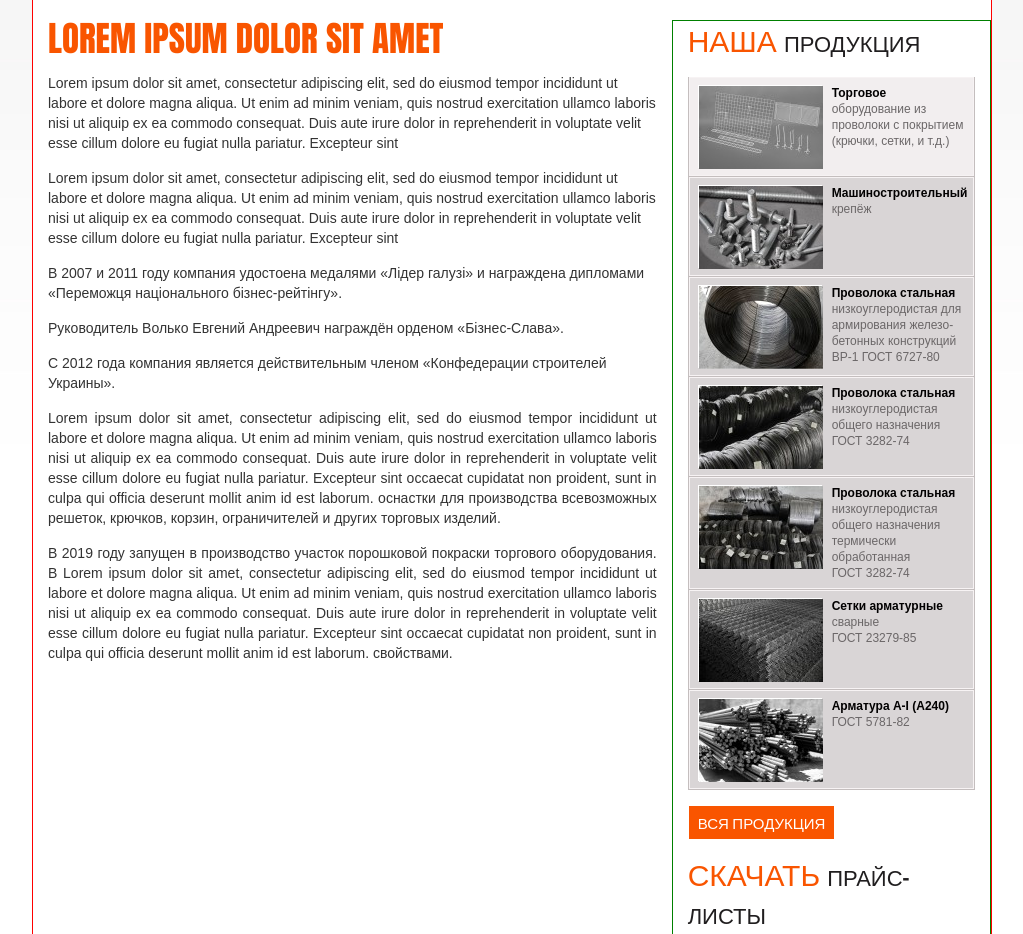
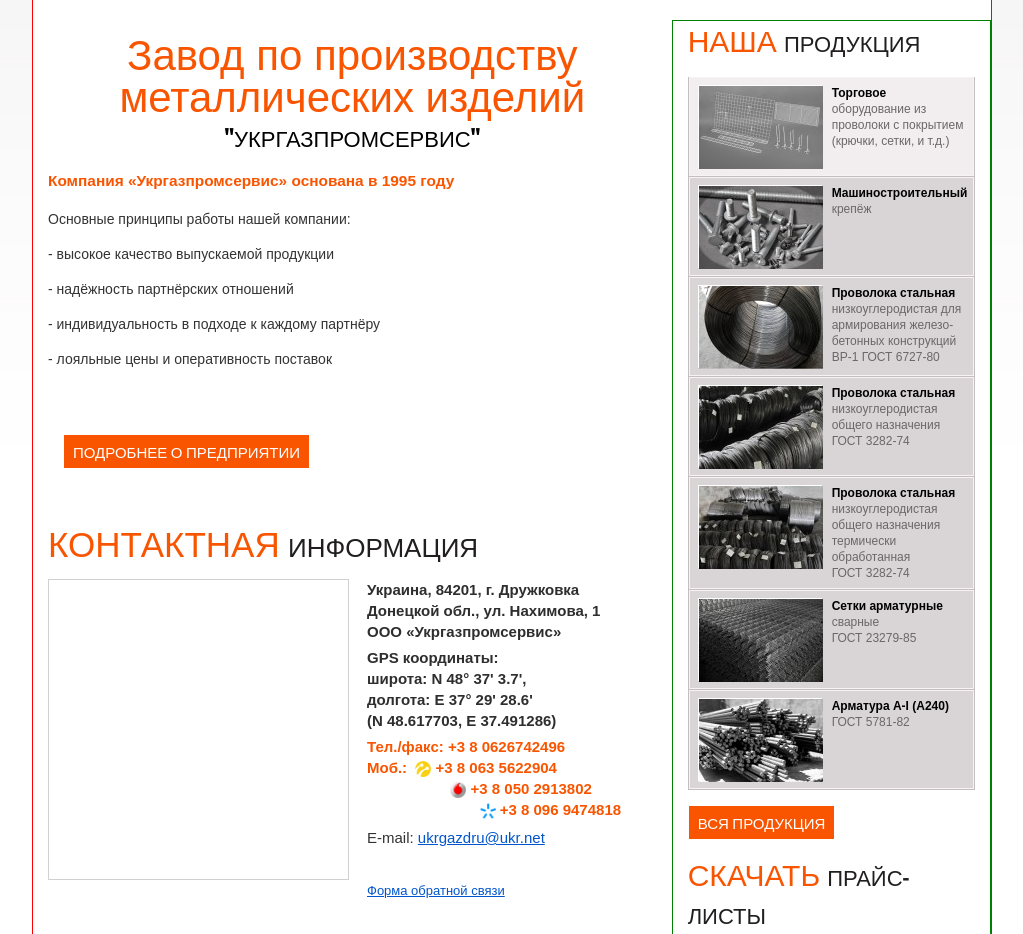
Before and after one commit to ditrix/mkugps, a plain HTML site: page page.html in a window 1280 px wide. Shown: the part 700-1634 px from the top of the page, without its empty margins (128-1151 px from the left). Drawn offline with nearby package versions, Linux system fonts and the light colour scheme.

Commit message:
page.html content

```diff
--- a/css/style.css
+++ b/css/style.css
@@ -4,14 +4,16 @@
 }
 
 .home-page-block h1 {
-	color: #f95500;
-	font-size: 16px;
-	line-height: 20px;
+	color: var(--main-title-color);
+	font-size: 1.4em;
+	line-height: 1;
 	padding: 15px 0 0 0;
 	margin: 0;
 	font-family: Arial, Tahoma, Helvetica, Verdana, sans-serif;
 	text-transform: none;
 }
+
+.home-page-block h2 { color: black; font-size: 22px; line-height: 1.3; margin-top: 5px; }
 
 .home-page-block .home-contacts-block p {
 	margin: 0 0 17px 0;
--- a/css/template_styles.css
+++ b/css/template_styles.css
@@ -277,7 +277,7 @@
  components templates styles
 -------------------------------------------*/
 
-.home .aside_title,
+.home .aside_title, .home-title,
 .inner .aside_title {
 	text-transform: uppercase;
 	color: var(--main-title-color);
@@ -301,7 +301,10 @@
 	margin: 0;
 }
 
+.home-title {	text-align: center; }
 
+
+.home-about-block h3 { color: var(--main-title-color);}
 
 /*
 * projectkit:site.tree_menu - template.1.0.top
--- /dev/null
+++ b/homemap.html
@@ -0,0 +1,2 @@
+<!-- -->
+<iframe src="https://www.google.com/maps/embed?pb=!1m24!1m12!1m3!1d5275.639449271867!2d37.5082953550893!3d48.6132939395031!2m3!1f0!2f0!3f0!3m2!1i1024!2i768!4f13.1!4m9!3e0!4m3!3m2!1d48.6371033!2d37.5396055!4m3!3m2!1d48.6177201!2d37.4912725!5e0!3m2!1sru!2sua!4v1523391243953" width="300" height="300" frameborder="0" style="border:0" allowfullscreen></iframe>
--- a/page.html
+++ b/page.html
@@ -300,16 +300,7 @@
 
 
 
-			<div class="row">
-				<div class="sub-menu col-12">
-					<div class="page-sub-menu-box-pad col-12">
-						<ul class="horisontl-list page-sub-menu">
-							<li  class="page-sub-menu-item"><a href="about.html"><span class="item-href">О компании</span></a></li>
-							<li  class="page-sub-menu-item"><a href="rewards.html"><span class="item-href">Награды и сертификаты</span></a></li>
-						</ul>
-					</div>
-				</div>
-			</div>
+
 
 			<div class="row">
 
@@ -319,28 +310,78 @@
 					<div class="workarea-column-block">
 
 						<div class="workarea-column-block-pad">
-							<h1>Lorem ipsum dolor sit amet</h1>
 
-							<p>Lorem ipsum dolor sit amet, consectetur adipiscing elit, sed do eiusmod tempor incididunt ut labore et dolore magna aliqua. Ut enim ad minim veniam, quis nostrud exercitation ullamco laboris nisi ut aliquip ex ea commodo consequat. Duis aute irure dolor in reprehenderit in voluptate velit esse cillum dolore eu fugiat nulla pariatur. Excepteur sint </p>
 
-							<p>Lorem ipsum dolor sit amet, consectetur adipiscing elit, sed do eiusmod tempor incididunt ut labore et dolore magna aliqua. Ut enim ad minim veniam, quis nostrud exercitation ullamco laboris nisi ut aliquip ex ea commodo consequat. Duis aute irure dolor in reprehenderit in voluptate velit esse cillum dolore eu fugiat nulla pariatur. Excepteur sint </p>
+				<div class="home-page-block">
+					<div class="home-about-block">
+						<div class="home-title">
+							<h1>Завод по производству металлических изделий</h1>
+							<h2>"Укргазпромсервис"</h2>
+						</div>
+						<h3>Компания «Укргазпромсервис» основана в 1995 году</h3>
+						<p>Основные принципы работы нашей компании:</p>
+						<p>- высокое качество выпускаемой продукции</p>
+						<p>- надёжность партнёрских отношений</p>
+						<p>- индивидуальность в подходе к каждому партнёру</p>
+						<p>- лояльные цены и оперативность поставок</p>
+						<p>
+						<br>
+						</p>
+						<a href="about.html" class="more-button">Подробнее о предприятии</a>&nbsp;
+						<br>
+						<br>
+						<br>
+					</div>
 
-							<p>В 2007 и 2011 году компания удостоена медалями «Лідер галузі» и награждена дипломами «Переможця національного бізнес-рейтінгу». </p>
+				<!-- home contact block -->
+					<div class="home-contacts-block">
+						<p class="title">Контактная <span class="subtitle">информация</span></p>
+						<div class="home-contacts-map">
+							<iframe src="homemap.html" style="border:0" allowfullscreen="" width="320" height="320" frameborder="0"></iframe>
+							<div class="clear"></div>
+						</div>
 
-							<p>Руководитель Волько Евгений Андреевич награждён орденом «Бізнес-Слава».</p>
+						<!-- home contact content -->
+						<div class="home-contacts-text">
+							<p class="address"><strong>Украина, 84201, г. Дружковка Донецкой обл., ул. Нахимова, 1
+							<br>
+						   ООО «Укргазпромсервис»</strong>
+						   </p>
+							<p class="address">GPS координаты:&nbsp; &nbsp; &nbsp; &nbsp; &nbsp;
+							&nbsp; &nbsp; &nbsp; &nbsp; &nbsp; &nbsp; &nbsp; широта: N 48° 37'
+							3.7',&nbsp; &nbsp; &nbsp; &nbsp; &nbsp; &nbsp; &nbsp; &nbsp; &nbsp;
+							&nbsp; &nbsp; &nbsp; долгота: E 37° 29' 28.6'&nbsp; &nbsp; &nbsp; &nbsp;
+							&nbsp; &nbsp; &nbsp; &nbsp; &nbsp; &nbsp; &nbsp; &nbsp; &nbsp; (N
+							48.617703, E 37.491286)
+							</p>
+							<p class="tel">Тел./факс: +3 8 0626742496
+							<br>
+							Моб.:&nbsp;
+							<img src="/images/lifecell-16.png" width="16" height="16" border="0">
+							+3 8 063 5622904&nbsp; &nbsp; &nbsp; &nbsp; &nbsp; &nbsp; &nbsp; &nbsp;
+							&nbsp; &nbsp; &nbsp; &nbsp; &nbsp; &nbsp; &nbsp; &nbsp; &nbsp; &nbsp;
+							&nbsp; &nbsp; &nbsp;
+							<img src="/images/vodafone-16.png" width="16" height="16" border="0">
+							+3 8 050 2913802&nbsp; &nbsp; &nbsp; &nbsp; &nbsp; &nbsp; &nbsp; &nbsp;
+							&nbsp; &nbsp; &nbsp; &nbsp; &nbsp; &nbsp; &nbsp; &nbsp; &nbsp; &nbsp;
+							&nbsp; &nbsp;&nbsp;
+							<img src="/images/kyivstar-16.png" width="16" height="16" border="0"> +3 8 096 9474818&nbsp;&nbsp;</p>
 
-							<p>С 2012 года компания является действительным членом «Конфедерации строителей Украины».</p>
+							<p class="email">E-mail: <span class="email inline-block"><a href="mailto:ukrgazdru@ukr.net">ukrgazdru@ukr.net</a></span>
+							</p>
+							<p class="feedback">
+								<a href="feedback.html">Форма обратной связи</a>
+							</p>
+						</div>
+						<!-- #home contact content -->
 
-							<p> </p>
+					</div>
+					<div class="clear"></div>
+				</div>
 
-							<p class="MsoNormal" style="text-align: justify;">Lorem ipsum dolor sit amet, consectetur adipiscing elit, sed do eiusmod tempor incididunt ut labore et dolore magna aliqua. Ut enim ad minim veniam, quis nostrud exercitation ullamco laboris nisi ut aliquip ex ea commodo consequat. Duis aute irure dolor in reprehenderit in voluptate velit esse cillum dolore eu fugiat nulla pariatur. Excepteur sint occaecat cupidatat non proident, sunt in culpa qui officia deserunt mollit anim id est laborum.
-							оснастки для производства всевозможных решеток, крючков, корзин,
-							ограничителей и других торговых изделий.</p>
 
-							<p class="MsoNormal" style="text-align: justify;"><span></span>В 2019 году запущен в производство участок порошковой покраски торгового оборудования. <span></span><span></span>В Lorem ipsum dolor sit amet, consectetur adipiscing elit, sed do eiusmod tempor incididunt ut labore et dolore magna aliqua. Ut enim ad minim veniam, quis nostrud exercitation ullamco laboris nisi ut aliquip ex ea commodo consequat. Duis aute irure dolor in reprehenderit in voluptate velit esse cillum dolore eu fugiat nulla pariatur. Excepteur sint occaecat cupidatat non proident, sunt in culpa qui officia deserunt mollit anim id est laborum.	свойствами.</p>
 
-							<p></p>
-							<div class="clear"></div>
+
 						</div>
 						<!-- #workarea-column-block-pad -->
 
```
